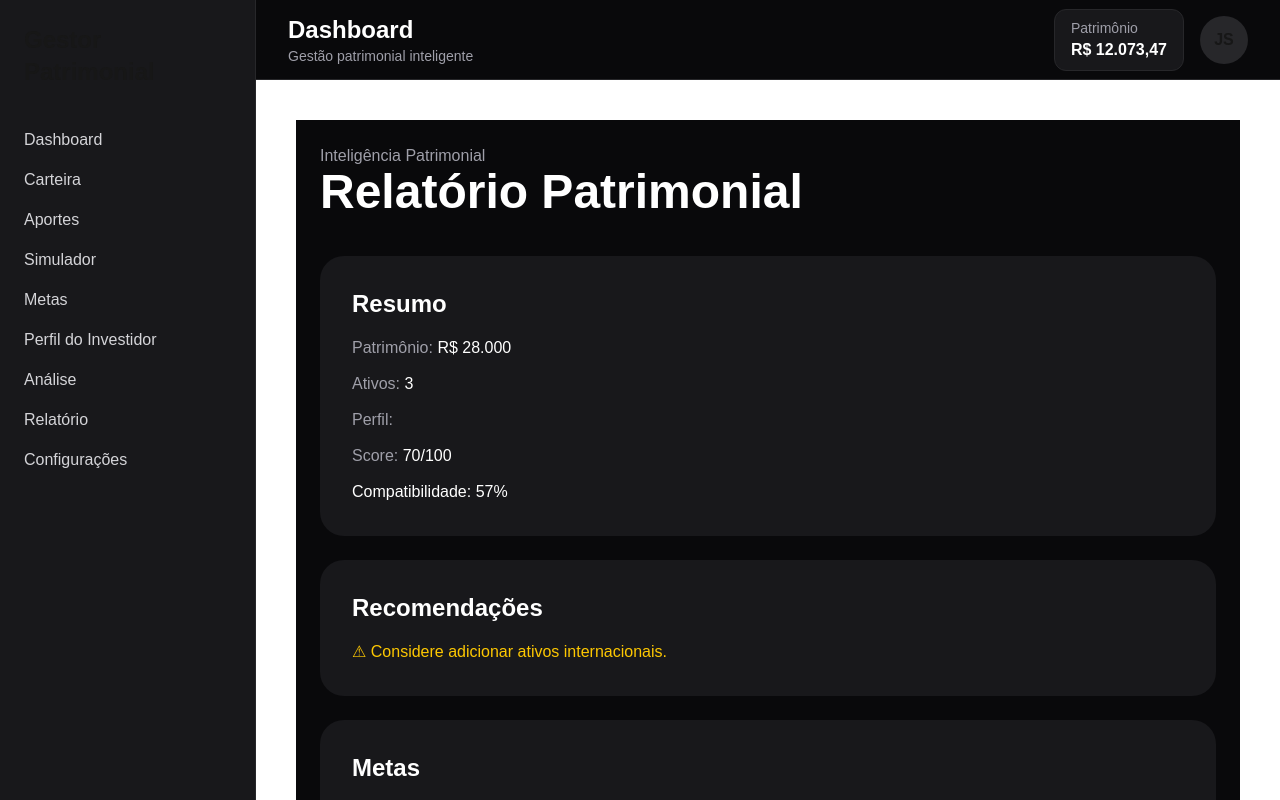
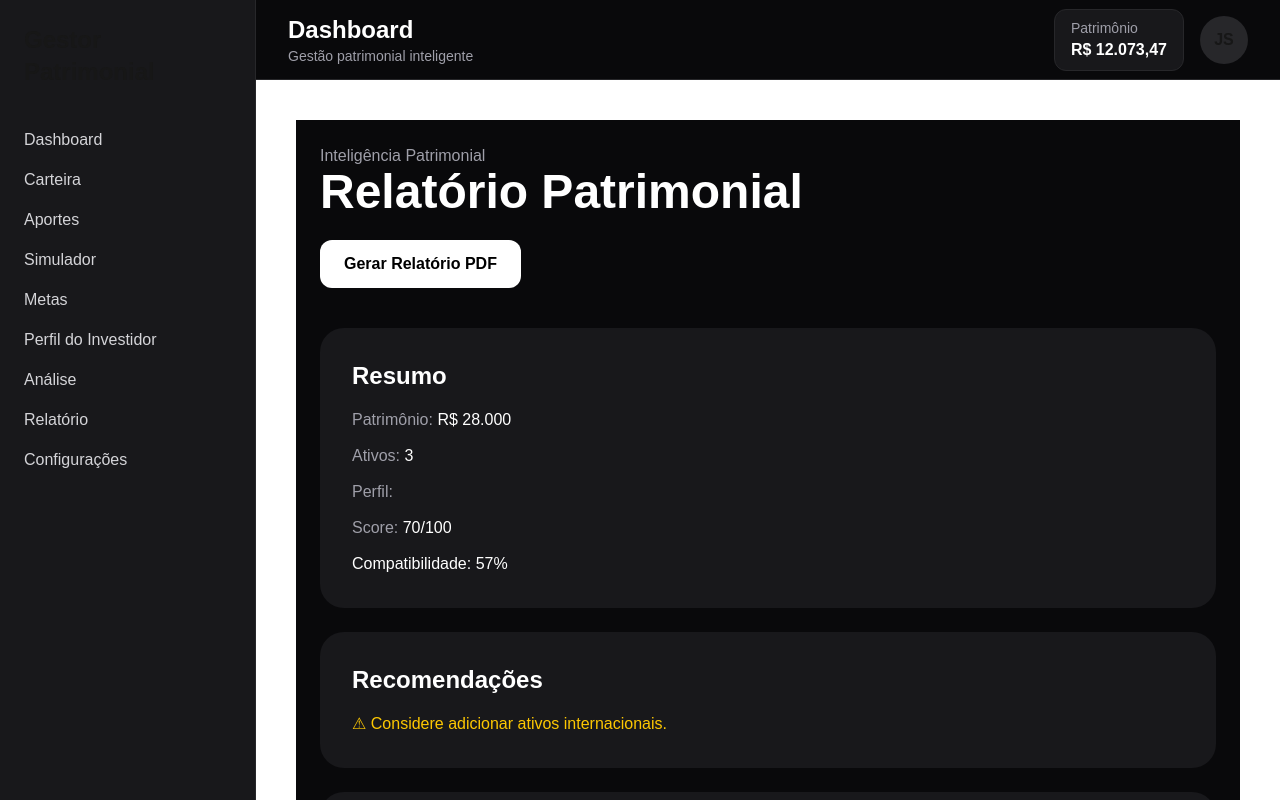
Before and after one commit to joaozinhopereira38-sudo/gestor-patrimonial, a Next.js app: page /relatorio in a window 1280 px wide. Shown: the top 800 px of the page. Built offline with nearby package versions, Linux system fonts and the light colour scheme.

Commit message:
feat: botão de geração de relatório pdf

```diff
--- a/src/app/relatorio/page.tsx
+++ b/src/app/relatorio/page.tsx
@@ -45,6 +45,21 @@ const score =
           <h1 className="text-5xl font-bold">
             Relatório Patrimonial
           </h1>
+
+          <div className="mt-6">
+  <button
+    className="
+      bg-white
+      text-black
+      px-6
+      py-3
+      rounded-xl
+      font-semibold
+    "
+  >
+    Gerar Relatório PDF
+  </button>
+</div>
         </div>
 
         <div className="bg-zinc-900 p-8 rounded-3xl mb-6">
@@ -132,7 +147,7 @@ const score =
 </p>
 
 <p>
-  Progresso:
+  Progresso:{" "}
   {(
     (patrimonio / goal.target) *
     100
```
